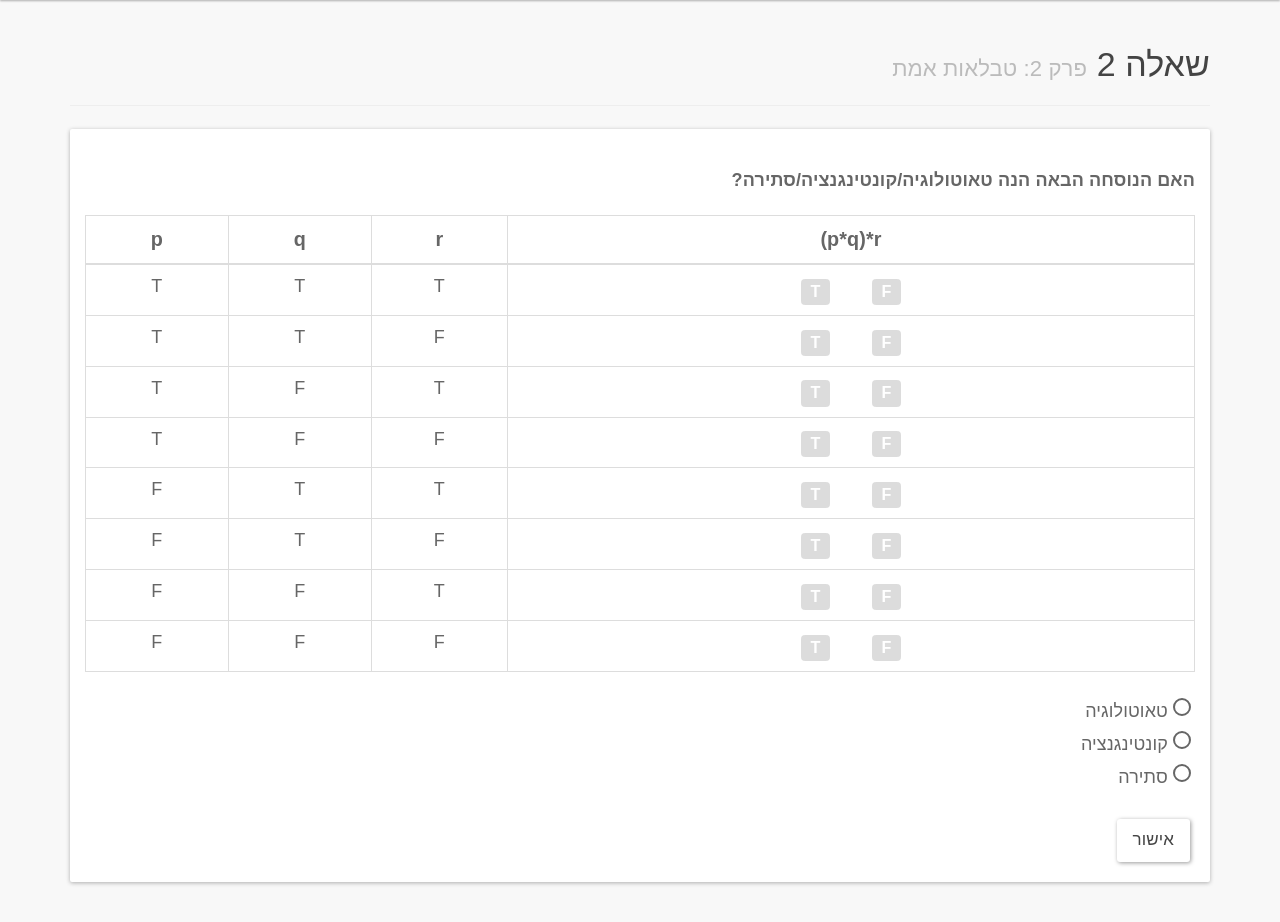
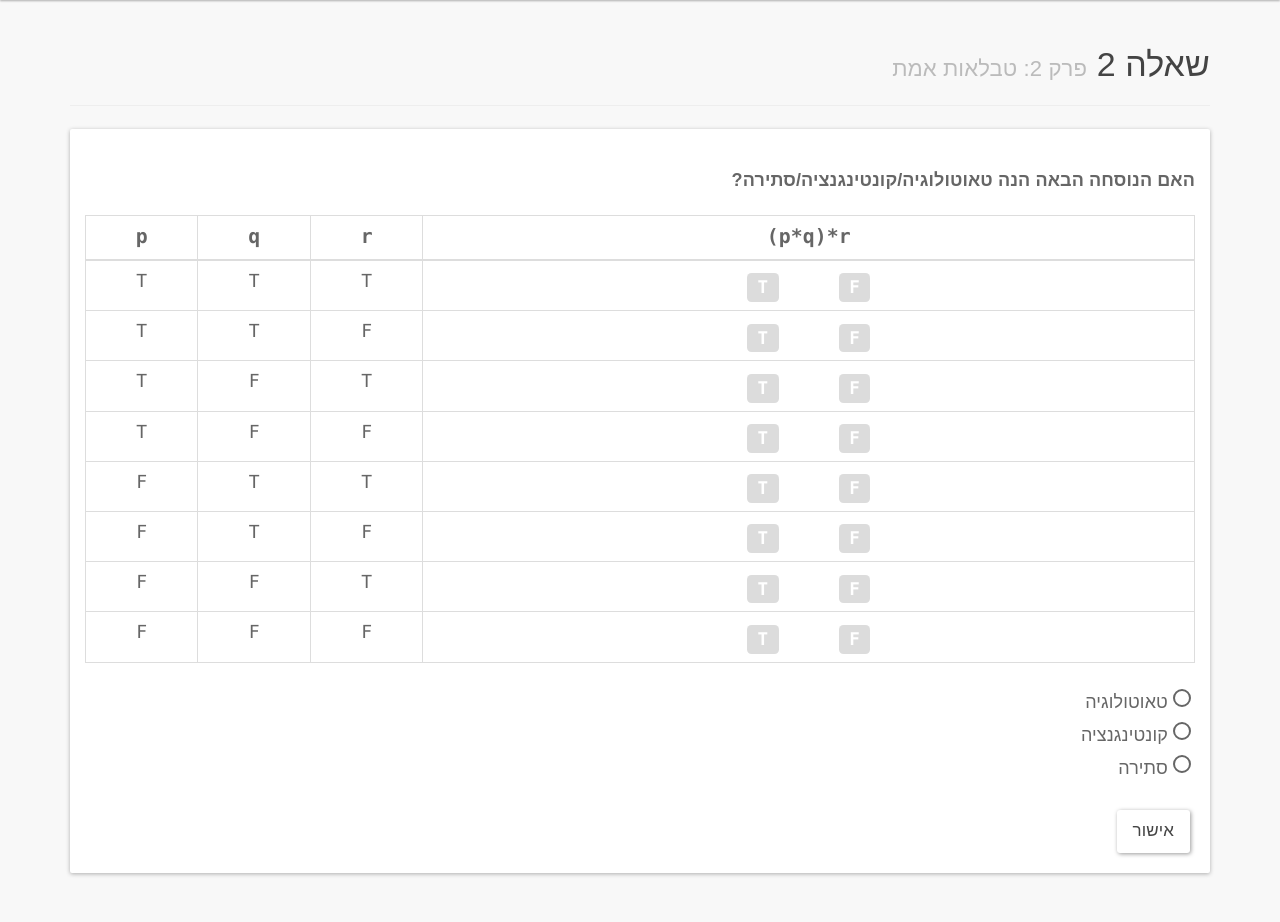
Before and after one commit to eliranhaze/frege2, a Django app: page /fregush/2/2/ in a window 1280 px wide. Shown: the part 65-987 px from the top of the page. Run offline with Django 3.2, Linux system fonts and the light colour scheme; a user stored in the database is signed in; data comes from the database, SQL or seed files in the repository; both versions use the stored data as it was after the commit; data that the repository does not hold is empty; some libraries are stand-ins or nearby versions; some web fonts are replaced.

Commit message:
fonts and padding in truth table

```diff
--- a/frege/logic/static/logic/css/mycss.css
+++ b/frege/logic/static/logic/css/mycss.css
@@ -7,6 +7,10 @@ body {
     direction: rtl;
     font-family: 'Alef', sans-serif;
     font-size: large;
+}
+
+.table-condensed>thead>tr>th, .table-condensed>tbody>tr>th, .table-condensed>tfoot>tr>th, .table-condensed>thead>tr>td, .table-condensed>tbody>tr>td, .table-condensed>tfoot>tr>td{
+    padding: 3px;
 }
 
 .noselect {
--- a/frege/logic/templates/logic/truth_table.html
+++ b/frege/logic/templates/logic/truth_table.html
@@ -5,7 +5,7 @@
 {% block question_content %}
 
   <div>
-    <table class="table table-bordered table-condensed table-hover noselect" dir="ltr">
+    <table class="table table-bordered table-condensed table-hover noselect" style="font-family: 'Lucida Console', Monaco, monospace;" dir="ltr">
       <thead>
         <tr style="font-size: 110%;">
         {% for var in formula.variables %}
@@ -20,8 +20,8 @@
         {% for value in row %}
           <td>{{ value|yesno:"T,F" }}</td>
         {% endfor %}
-          <td>
-            <div class="btn-group" role="group" style="font-size: 120%;">
+          <td id='td{{ forloop.counter }}'>
+            <div class="btn-group" role="group" style="font-size: 130%;">
               <label class="label label-default" style="opacity: 0.5;" id='t{{ forloop.counter }}' onclick="select('t', '{{ forloop.counter }}')">T</label>
               <label class="label" style="visibility: hidden; color: black;" id='ans{{ forloop.counter }}' onclick="unselect('{{ forloop.counter }}')">?</label>
               <label class="label label-default" style="opacity: 0.5;" id='f{{ forloop.counter }}' onclick="select('f', '{{ forloop.counter }}')">F</label>
```
Also changed, not shown: frege/db.sqlite3.
